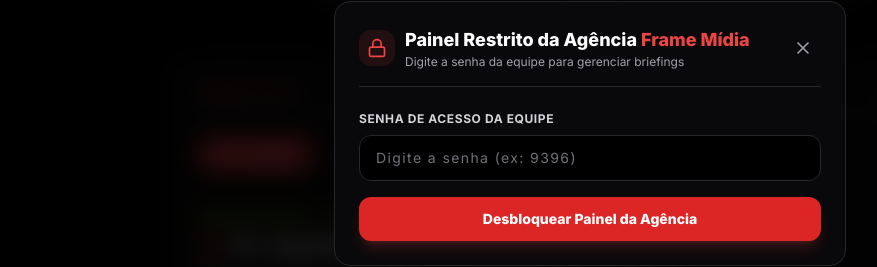
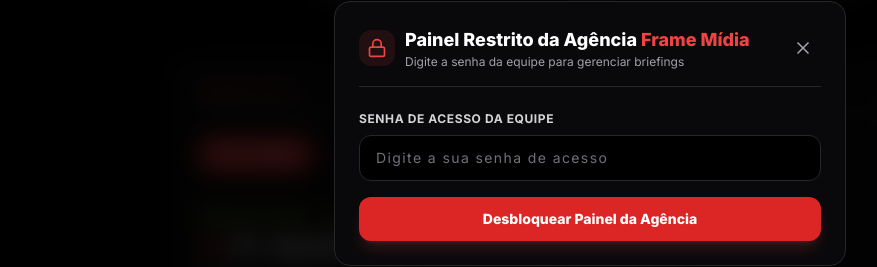
Before and after one commit to Fabiana-Pedreira/briefing-form-app, a Next.js app: page / in a window 1280 px wide. Both pictures are taken after a click on the button "Área da Agência". Shown: the part 267-534 px from the top of the page, without its empty margins (50-927 px from the left). Built offline with nearby package versions, Linux system fonts and the light colour scheme.

Commit message:
Remove password hint from placeholder text in Agency Admin modal

```diff
--- a/src/components/AgencyAdminModal.tsx
+++ b/src/components/AgencyAdminModal.tsx
@@ -83,7 +83,7 @@
                 required
                 value={passwordInput}
                 onChange={(e) => setPasswordInput(e.target.value)}
-                placeholder="Digite a senha (ex: 9396)"
+                placeholder="Digite a sua senha de acesso"
                 className="w-full px-4 py-3 rounded-xl border border-zinc-800 bg-black text-white placeholder-zinc-500 focus:outline-none focus:ring-2 focus:ring-red-500 text-sm tracking-widest"
               />
             </div>
--- a/src/components/Header.tsx
+++ b/src/components/Header.tsx
@@ -48,7 +48,7 @@
           <button
             onClick={onOpenAgencyAdmin}
             className="flex items-center gap-1.5 px-3 py-1.5 text-xs font-bold text-lime-400 bg-lime-500/10 hover:bg-lime-500/20 rounded-xl transition-all border border-lime-500/30"
-            title="Acesso Restrito da Agência Frame Mídia (Senha: 9396)"
+            title="Acesso Restrito da Agência Frame Mídia"
           >
             <Lock className="w-3.5 h-3.5 text-red-500" />
             <span className="hidden sm:inline">Área da Agência</span>
```
